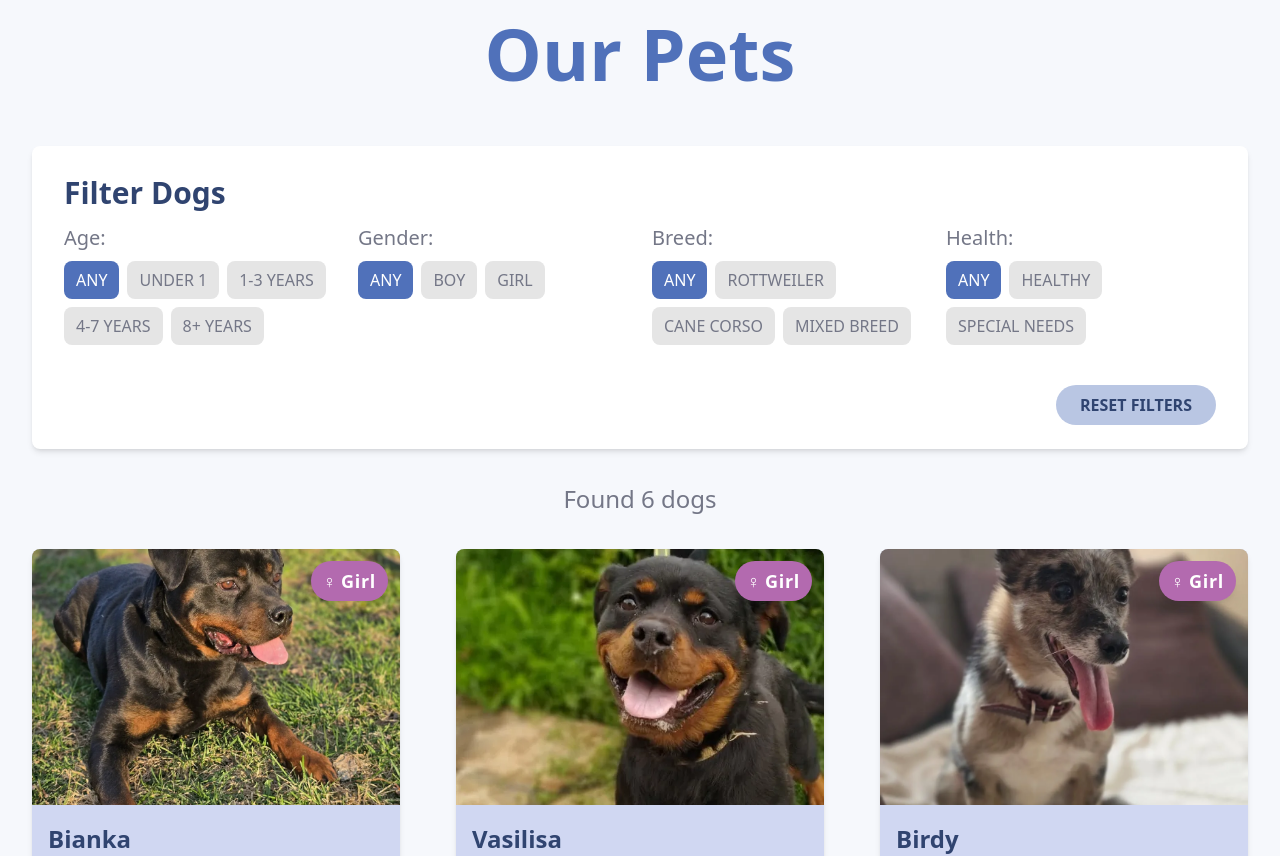
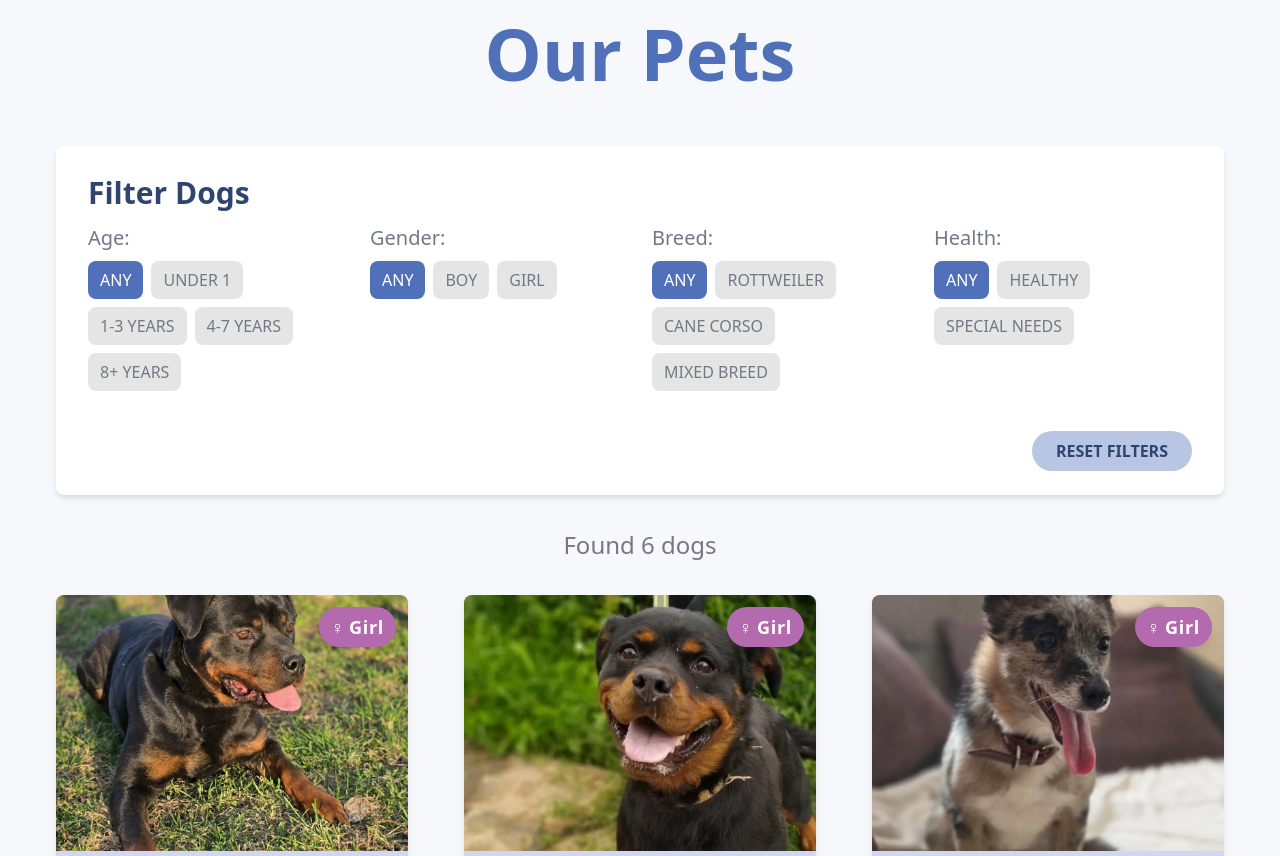
Before and after one commit to bavayra/dog-shelter, a React (Vite) app: page / in a window 1280 px wide. Shown: the part 840-1696 px from the top of the page. Built offline with nearby package versions, Linux system fonts and the light colour scheme.

Commit message:
style(dogGrid-768): increased px for the grid, added md text sizing to the Button component and reused it in the view-all btn

```diff
--- a/src/components/Button.tsx
+++ b/src/components/Button.tsx
@@ -30,7 +30,7 @@ const Button = ({
     secondary:
       'bg-primary-200 text-primary-700 hover:bg-primary-300 md:border-2 md:border-primary-700 hover:scale-105 xs:text-lg md:text-sm md:bg-primary-300 md:px-6 focus:ring-gray-500 active:bg-gray-800',
     outline:
-      'bg-primary-200 border-2 border-primary-500 text-primary-700 lg:text-2xl hover:scale-105 hover:bg-primary-100 focus:ring-primary-200 shadow-md active:bg-primary-300',
+      'bg-primary-200 border-2 border-primary-500 text-primary-700 md:text-2xl hover:scale-105 hover:bg-primary-100 focus:ring-primary-200 shadow-md active:bg-primary-300',
     filter: active
       ? 'bg-primary-500 text-primary-700  focus:ring-primary-500 font-semibold'
       : 'bg-primary-200 sm:text-sm text-primary-700 hover:scale-105 hover:bg-neutral-300 text-sm font-semibold focus:ring-primary-500',
--- a/src/features/DogGrid.tsx
+++ b/src/features/DogGrid.tsx
@@ -48,7 +48,7 @@ const DogGrid = () => {
   const hasMoreDogs = filteredDogs.length > initialDisplayCount;
 
   return (
-    <div className="container mx-auto px-4 py-4">
+    <div className="container mx-auto px-4 py-4 md:px-10">
       <DogFilters
         filters={filters}
         onAgeChange={setAgeFilter}
```
